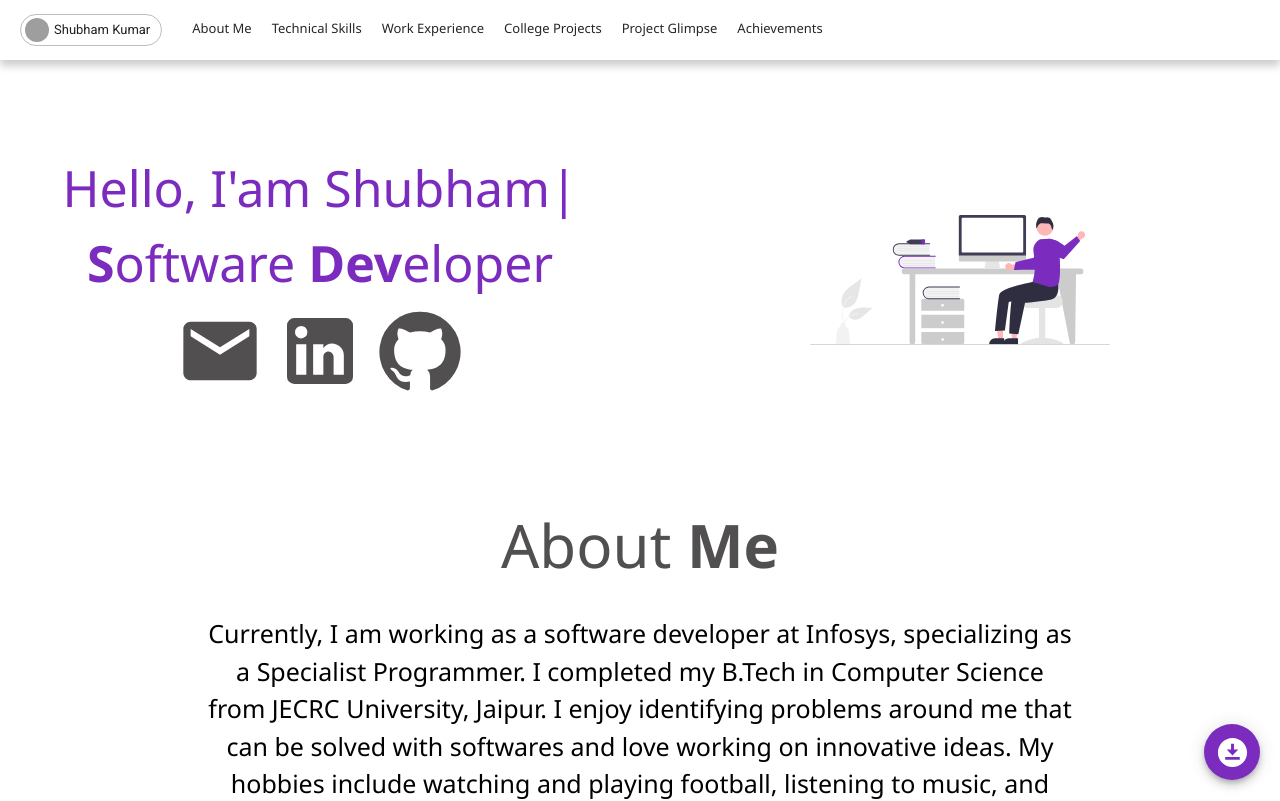
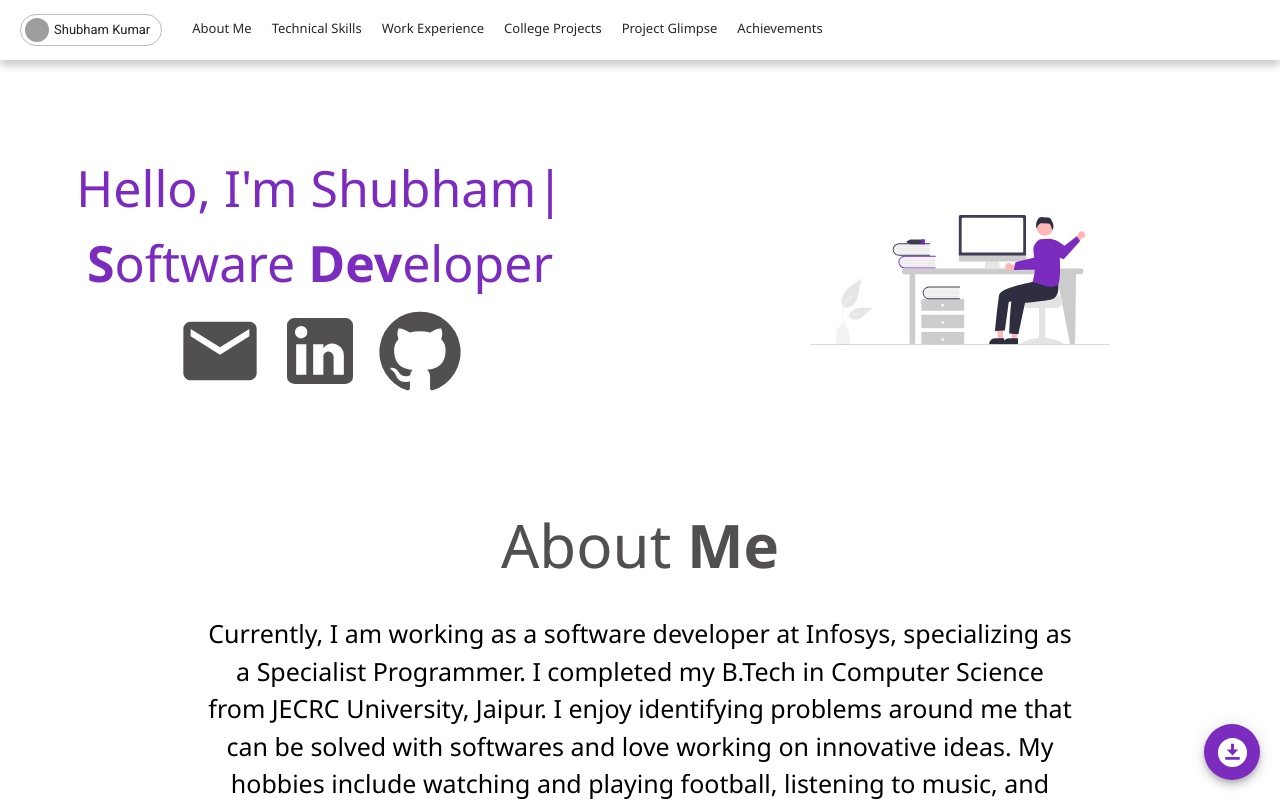
Before and after one commit to ShubhamKumar3010/portfolio, a React (Create React App) app: page / in a window 1280 px wide. Shown: the top 801 px of the page. Built offline with nearby package versions, Linux system fonts and the light colour scheme; grey boxes are pictures that could not be loaded.

Commit message:
"text change"

```diff
--- a/src/components/HeaderDisplay.tsx
+++ b/src/components/HeaderDisplay.tsx
@@ -51,7 +51,7 @@ const HeaderDisplay: React.FC<HeaderDisplayProps> = ({
               sequence={[
                 `Hello, I'm ${name}`,
                 "Nice To Meet  You..",
-                `Hello, I'am ${name}`,
+                `Hello, I'm ${name}`,
               ]}
               wrapper="span"
               speed={30}
```
